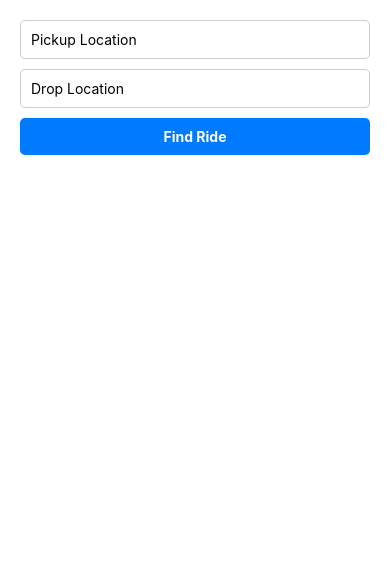
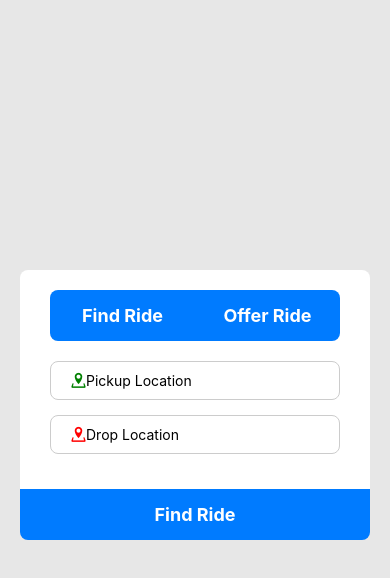
Before and after one commit to Prakhar-Shankar/Minor2, a React Native app: screen /Find in a window 390 px wide. Shown: the top 578 px of the page. Built offline with nearby package versions, Linux system fonts and the light colour scheme.

Commit message:
search/sort option added in filtered ride

```diff
--- a/components/FilteredRides.js
+++ b/components/FilteredRides.js
@@ -1,15 +1,23 @@
 import React, { useState, useEffect } from "react";
-import { View, Text, StyleSheet } from "react-native";
+import { View, Text, StyleSheet, TextInput, TouchableOpacity, Modal } from "react-native";
+import { MaterialIcons } from "@expo/vector-icons";
 import { collection, getDocs, query, where } from "firebase/firestore";
 import { firestore } from "../utils/firebaseConfig";
 
 const FilteredRides = ({ route }) => {
   const { pickupLocation, dropLocation } = route.params;
   const [filteredRides, setFilteredRides] = useState([]);
+  const [searchQuery, setSearchQuery] = useState("");
+  const [sortBy, setSortBy] = useState(null);
+  const [isSortModalVisible, setIsSortModalVisible] = useState(false);
 
   useEffect(() => {
     const fetchFilteredRides = async () => {
-      const q = query(collection(firestore, "rides"), where("pickupLocation", "==", pickupLocation), where("dropLocation", "==", dropLocation));
+      const q = query(
+        collection(firestore, "rides"),
+        where("pickupLocation", "==", pickupLocation),
+        where("dropLocation", "==", dropLocation)
+      );
       const querySnapshot = await getDocs(q);
       const rides = [];
       querySnapshot.forEach((doc) => {
@@ -21,22 +29,85 @@ const FilteredRides = ({ route }) => {
     fetchFilteredRides();
   }, [pickupLocation, dropLocation]);
 
+  const sortData = (data) => {
+    const sortedData = [...data];
+    sortedData.sort((a, b) => {
+      if (sortBy === "time") {
+        return new Date(a.time) - new Date(b.time);
+      } else if (sortBy === "date") {
+        return new Date(a.date) - new Date(b.date);
+      }
+    });
+    return sortedData;
+  };
+
+  const handleSortPress = () => {
+    setIsSortModalVisible(true);
+  };
+
+  const handleSortOptionSelect = (option) => {
+    setSortBy(option);
+    setIsSortModalVisible(false);
+  };
+
+  const renderRides = () => {
+    let displayedRides = [...filteredRides];
+
+    if (searchQuery) {
+      const lowerCaseSearchQuery = searchQuery.toLowerCase();
+      displayedRides = displayedRides.filter(
+        (ride) =>
+          ride.pickupLocation.toLowerCase().includes(lowerCaseSearchQuery) ||
+          ride.dropLocation.toLowerCase().includes(lowerCaseSearchQuery)
+      );
+    }
+
+    displayedRides = sortData(displayedRides);
+
+    return displayedRides.map((ride) => (
+      <View key={ride.id} style={styles.rideItem}>
+        <Text>Pickup Location: {ride.pickupLocation}</Text>
+        <Text>Drop Location: {ride.dropLocation}</Text>
+        <Text>Date: {ride.date}</Text>
+        <Text>Time: {ride.time}</Text>
+        <Text>Seats: {ride.seat}</Text>
+      </View>
+    ));
+  };
+
   return (
     <View style={styles.container}>
-      <Text style={styles.heading}>Filtered Rides</Text>
-      {filteredRides.length === 0 ? (
-        <Text>No rides found</Text>
-      ) : (
-        filteredRides.map((ride) => (
-          <View key={ride.id} style={styles.rideItem}>
-            <Text>Pickup Location: {ride.pickupLocation}</Text>
-            <Text>Drop Location: {ride.dropLocation}</Text>
-            <Text>Date: {ride.date}</Text>
-            <Text>Time: {ride.time}</Text>
-            <Text>Seats: {ride.seat}</Text>
+      <View style={styles.header}>
+        <View style={styles.searchContainer}>
+          <TextInput
+            style={styles.searchInput}
+            placeholder="Search..."
+            onChangeText={(text) => setSearchQuery(text)}
+            value={searchQuery}
+          />
+        </View>
+        <TouchableOpacity onPress={handleSortPress}>
+          <MaterialIcons name="sort" size={24} color="black" />
+        </TouchableOpacity>
+      </View>
+      {filteredRides.length === 0 ? <Text>No rides found</Text> : renderRides()}
+      <Modal
+        visible={isSortModalVisible}
+        animationType="slide"
+        transparent={true}
+        onRequestClose={() => setIsSortModalVisible(false)}
+      >
+        <View style={styles.modalContainer}>
+          <View style={styles.modalContent}>
+            <TouchableOpacity onPress={() => handleSortOptionSelect("time")}>
+              <Text style={styles.sortOption}>Sort by Time</Text>
+            </TouchableOpacity>
+            <TouchableOpacity onPress={() => handleSortOptionSelect("date")}>
+              <Text style={styles.sortOption}>Sort by Date</Text>
+            </TouchableOpacity>
           </View>
-        ))
-      )}
+        </View>
+      </Modal>
     </View>
   );
 };
@@ -46,10 +117,22 @@ const styles = StyleSheet.create({
     flex: 1,
     padding: 20,
   },
-  heading: {
-    fontSize: 20,
-    fontWeight: "bold",
+  header: {
+    flexDirection: "row",
+    justifyContent: "space-between",
+    alignItems: "center",
     marginBottom: 10,
+  },
+  searchContainer: {
+    flex: 1,
+    marginRight: 10,
+    borderRadius: 5,
+    borderWidth: 1,
+    borderColor: "gray",
+  },
+  searchInput: {
+    height: 40,
+    paddingHorizontal: 10,
   },
   rideItem: {
     borderWidth: 1,
@@ -58,8 +141,22 @@ const styles = StyleSheet.create({
     padding: 10,
     marginBottom: 10,
   },
+  modalContainer: {
+    flex: 1,
+    justifyContent: "center",
+    alignItems: "center",
+    backgroundColor: "rgba(0, 0, 0, 0.5)",
+  },
+  modalContent: {
+    backgroundColor: "white",
+    padding: 20,
+    borderRadius: 10,
+    elevation: 5,
+  },
+  sortOption: {
+    fontSize: 18,
+    paddingVertical: 10,
+  },
 });
 
 export default FilteredRides;
-
-//Done
--- a/components/FindRide.js
+++ b/components/FindRide.js
@@ -1,11 +1,14 @@
 import React, { useState } from "react";
-import { View, TextInput, TouchableOpacity, Text, StyleSheet } from "react-native";
+import { View, TextInput, TouchableOpacity, SafeAreaView,Text, StyleSheet } from "react-native";
 import { collection, addDoc } from "firebase/firestore";
 import { firestore } from "../utils/firebaseConfig";
+import { Entypo } from "@expo/vector-icons";
+import { MaterialIcons } from "@expo/vector-icons";
 
 const FindRide = ({ navigation }) => {
   const [pickupLocation, setPickupLocation] = useState('');
   const [dropLocation, setDropLocation] = useState('');
+
 
   const handleFindRide = () => {
     // Navigate to FilteredRides screen with pickup and drop location params
@@ -13,47 +16,131 @@ const FindRide = ({ navigation }) => {
   };
 
   return (
+    <SafeAreaView style={styles.safeArea}>
     <View style={styles.container}>
+      <View style={styles.innerContainer}>
+          <View style={styles.button_c}>
+            <TouchableOpacity
+              onPress={() => navigation.navigate("Find")}
+              style={[styles.buttons, styles.button_1]}
+            >
+              <Text style={styles.buttonText}>Find Ride</Text>
+            </TouchableOpacity>
+            <TouchableOpacity
+              onPress={() => navigation.navigate("Offer")}
+              style={[styles.buttons, styles.button_2]}
+            >
+              <Text style={styles.buttonText}>Offer Ride</Text>
+            </TouchableOpacity>
+          </View>
+
+          <View style={styles.searchSection}>
+            <View style={[styles.inputContainer, styles.input]}>
+              <Entypo
+                name="location"
+                size={15}
+                color="green"
+                marginRight={10}
+              />
               <TextInput
-        style={styles.input}
                 placeholder="Pickup Location"
+                placeholderTextColor="black"
                 value={pickupLocation}
                 onChangeText={setPickupLocation}
               />
+            </View>
+            <View style={[styles.inputContainer, styles.input]}>
+              <Entypo name="location" size={15} color="red" marginRight={10} />
               <TextInput
-        style={styles.input}
                 placeholder="Drop Location"
+                placeholderTextColor="black"
                 value={dropLocation}
                 onChangeText={setDropLocation}
               />
+            </View>
+            </View>
+
+    </View>
     <TouchableOpacity style={styles.button} onPress={handleFindRide}>
         <Text style={styles.buttonText}>Find Ride</Text>
       </TouchableOpacity>
     </View>
+    </SafeAreaView>
   );
 };
 
 const styles = StyleSheet.create({
+  safeArea: {
+    flex: 1,
+    backgroundColor: "#e7e7e7",
+  },
   container: {
     flex: 1,
-    padding: 20,
-    backgroundColor: "#fff",
+    paddingHorizontal: 20,
+    paddingTop: 20,
+  },
+  innerContainer: {
+    backgroundColor: "white",
+    paddingVertical: 20,
+    paddingHorizontal: 10,
+    borderRadius: 8,
+    marginTop: 250,
+    borderBottomEndRadius: 0,
+    borderBottomStartRadius: 0,
+  },
+  button_c: {
+    flexDirection: "row",
+    paddingHorizontal: 20,
+  },
+  inputContainer: {
+    flexDirection: "row",
+    alignItems: "center",
+  },
+  other: {
+    flexDirection: "row",
+  },
+  date: {},
+  seat: {
+    marginRight: 20,
+  },
+  buttons: {
+    flex: 1,
+    backgroundColor: "#007bff",
+    alignItems: "center",
+    paddingVertical: 15,
+  },
+  button_1: {
+    borderTopLeftRadius: 8,
+    borderBottomLeftRadius: 8,
+  },
+  button_2: {
+    borderTopRightRadius: 8,
+    borderBottomRightRadius: 8,
+  },
+  searchSection: {
+    marginTop: 20,
+    marginHorizontal: 20,
   },
   input: {
     borderWidth: 1,
     borderColor: "#ccc",
-    borderRadius: 5,
-    padding: 10,
-    marginBottom: 10,
+    borderRadius: 8,
+    paddingHorizontal: 20,
+    paddingVertical: 10,
+    marginBottom: 15,
+    color: "#000",
   },
   button: {
     backgroundColor: "#007bff",
-    borderRadius: 5,
-    padding: 10,
+    borderBottomEndRadius: 8,
+    borderBottomStartRadius: 8,
+    paddingVertical: 15,
     alignItems: "center",
+    marginTop: 0,
   },
   buttonText: {
     color: "#fff",
+    fontSize: 18,
     fontWeight: "bold",
   },
 });
--- a/components/OfferRide.js
+++ b/components/OfferRide.js
@@ -251,7 +251,7 @@ const styles = StyleSheet.create({
     paddingVertical: 20,
     paddingHorizontal: 10,
     borderRadius: 8,
-    marginTop: 260,
+    marginTop: 250,
     borderBottomEndRadius: 0,
     borderBottomStartRadius: 0,
   },
--- a/components/Splashscreen.js
+++ b/components/Splashscreen.js
@@ -137,7 +137,7 @@ export default function SplashScreen() {
                             { translateY: moveTitle.y },
                             { scale: scaleTitle }
                         ]
-                    }}>Goo Cab</Animated.Text>
+                    }}>Go Cab</Animated.Text>
 
                 </Animated.View>
 
```
Lines whose indentation alone changed are shown as unchanged.
